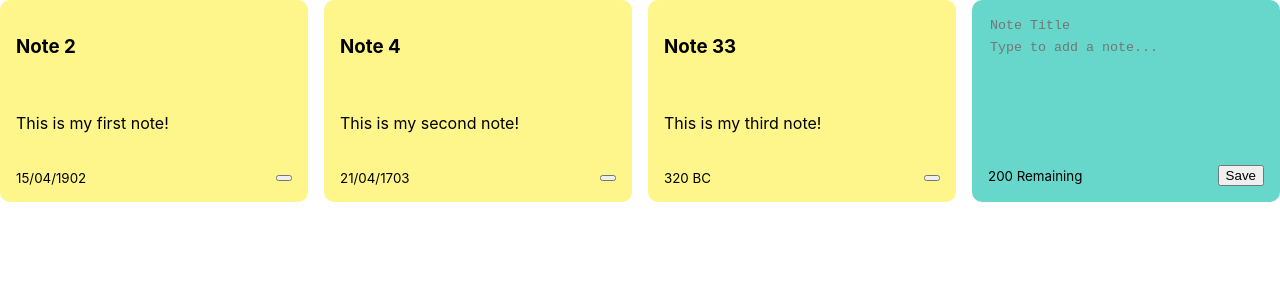
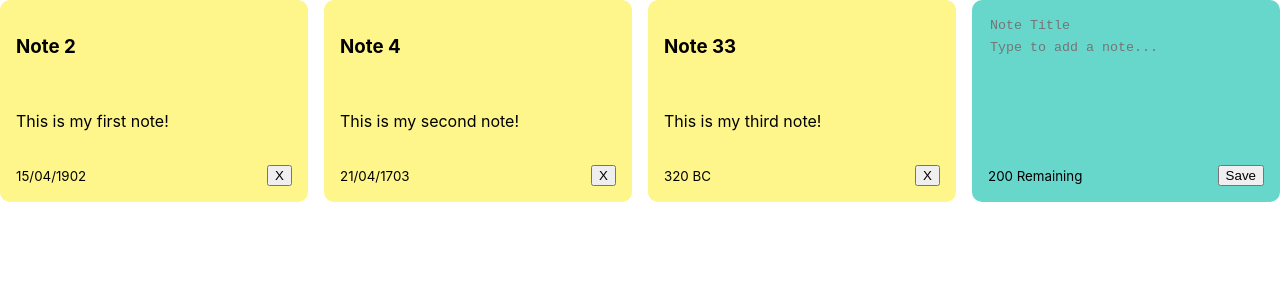
Before and after one commit to Featherless-Biped/react-project1, a React (Create React App) app in the folder my-notes-app/: page / in a window 1280 px wide. Shown: the top 300 px of the page. Built offline with nearby package versions, Linux system fonts and the light colour scheme.

Commit message:
milestone 4, not working well

```diff
--- a/my-notes-app/src/App.js
+++ b/my-notes-app/src/App.js
@@ -1,9 +1,11 @@
 import { useState, useEffect } from 'react';
 import { nanoid } from 'nanoid';
 import NotesList from './components/NotesList';
+import ModalNote from "./components/ModalNotes";
 
 
 const App = () => {
+
 	const [notes, setNotes] = useState([
 		{
 			id: nanoid(),
@@ -61,6 +63,14 @@ const App = () => {
 		const newNotes = notes.filter((note) => note.id !== id);
 		setNotes(newNotes);
 	};
+	// const createModal = (id) =>{
+
+	// }
+	const [showModal, setShowModal] = useState(false);
+	const openModal = () => {
+	  setShowModal(prev => !prev);
+	};
+
 
 	return (
 			<div className='container'>
@@ -68,7 +78,9 @@ const App = () => {
 					notes={notes}
 					handleAddNote={addNote}
 					handleDeleteNote={deleteNote}
+					handleShowModal={openModal}
 				/>
+				<ModalNote showModal={showModal} setShowModal={setShowModal}/>
 			</div>
 
 	);
--- /dev/null
+++ b/my-notes-app/src/components/ModalNotes.js
@@ -0,0 +1,26 @@
+import { Modal } from "bootstrap";
+// import React, { useState } from "react";
+// import { ModalFooter } from "react-bootstrap";
+// import Button from "react-bootstrap/Button";
+// import Modal from "react-bootstrap/Modal";
+
+function ModalNote({ showModal, setShowModal, id, title, text, date }) {
+    if (showModal) {
+        return (
+            <Modal id={id}>
+                <Modal.Header closeButton>
+                    <Modal.Title id="example-modal-sizes-title-lg">
+                        {title}
+                    </Modal.Title>
+                </Modal.Header>
+                <Modal.Body>{text}</Modal.Body>
+                <Modal.Footer>{date}</Modal.Footer>
+
+            </Modal>
+        );
+    } else {
+        return null;
+    }
+}
+
+export default ModalNote;
--- a/my-notes-app/src/components/Note.js
+++ b/my-notes-app/src/components/Note.js
@@ -1,15 +1,21 @@
-const Note = ({ id, title, text, date, handleDeleteNote }) => {
+// import { Button } from "bootstrap";
+import Button from "react-bootstrap/Button";
+const Note = ({ id, title, text, date, handleDeleteNote, handleShowModal }) => {
     return (
-		<div className='note'>
+        <div className="note"
+		onClick={() => handleShowModal()}>
             <h3>{title}</h3>
             <span>{text}</span>
-			<div className='note-footer'>
+            <div className="note-footer">
                 <small>{date}</small>
-				<button
+                <Button
                     onClick={() => handleDeleteNote(id)}
-					className='delete-icon'
-					size='1.3em'
-				></button>
+                    className="delete-icon"
+                    size="1.3em"
+                    variant="danger"
+                >
+                    X
+                </Button>
             </div>
         </div>
     );
--- a/my-notes-app/src/components/NotesList.js
+++ b/my-notes-app/src/components/NotesList.js
@@ -1,24 +1,32 @@
 import Note from './Note';
 import AddNote from './AddNote';
+// import ModalNote from './ModalNotes';
 
 const NotesList = ({
 	notes,
 	handleAddNote,
 	handleDeleteNote,
+	handleShowModal,
+
 }) => {
 	return (
 		<div className='notes-list'>
 			{notes.map((note) => (
+				<div>
 				<Note
 					id={note.id}
 					title={note.title}
 					text={note.text}
 					date={note.date}
 					handleDeleteNote={handleDeleteNote}
+					handleShowModal={handleShowModal}
 				/>
-			))}
+
+			</div>))}
+
 			<AddNote handleAddNote={handleAddNote} />
 		</div>
+
 	);
 };
 
--- a/package.json
+++ b/package.json
@@ -1,5 +1,7 @@
 {
   "dependencies": {
+    "bootstrap": "^5.2.3",
+    "react-bootstrap": "^2.6.0",
     "use-nanoid": "^1.1.0"
   }
 }
```
Also changed, not shown: 1 other file (tests, documents, lock files or other folders). Lines whose indentation alone changed are shown as unchanged.
